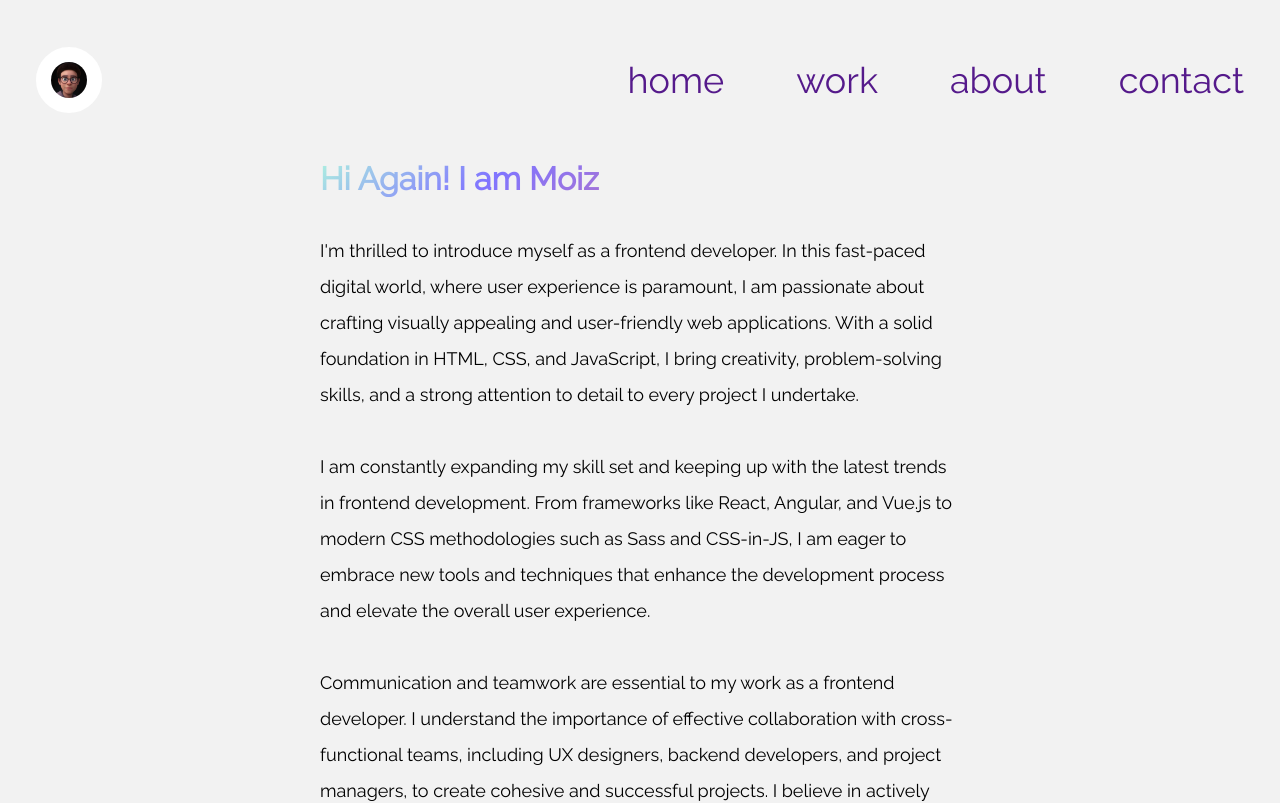
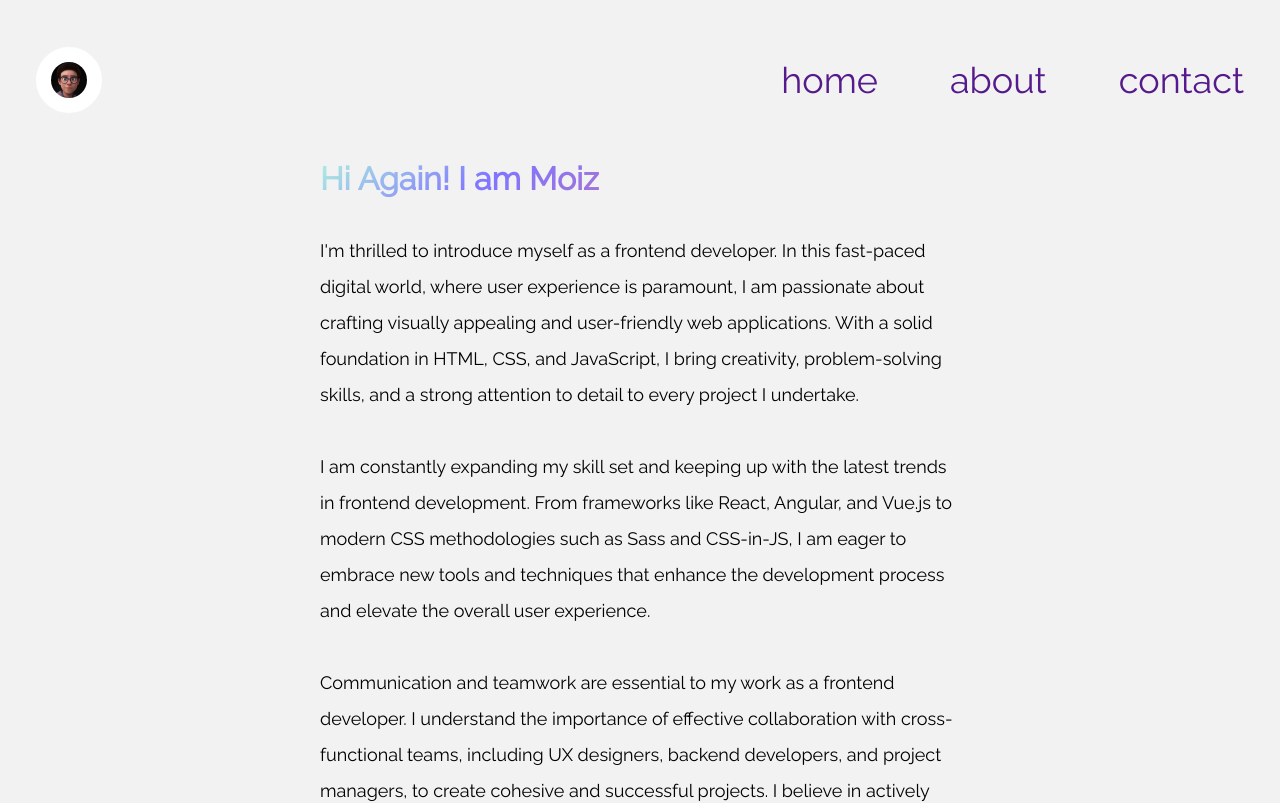
Before and after one commit to abdulmoiz-bit/portfolio, a React (Create React App) app: page /about in a window 1280 px wide. Shown: the top 803 px of the page. Built offline with nearby package versions, Linux system fonts and the light colour scheme; the HTML template or start-up script is replaced by a standard one.

Commit message:
remove work

```diff
--- a/src/components/Header.jsx
+++ b/src/components/Header.jsx
@@ -29,7 +29,6 @@ const Header = () => {
             <div className='menu-list' data-aos="fade-left">
                 <ul>
                     <li><NavLink to="/">Home</NavLink></li>
-                    <li><a href="#portfolio">Work</a></li>
                     <li><NavLink to="/about">About</NavLink></li>
                     <li><NavLink to="/contact">Contact</NavLink></li>
                 </ul>
```
